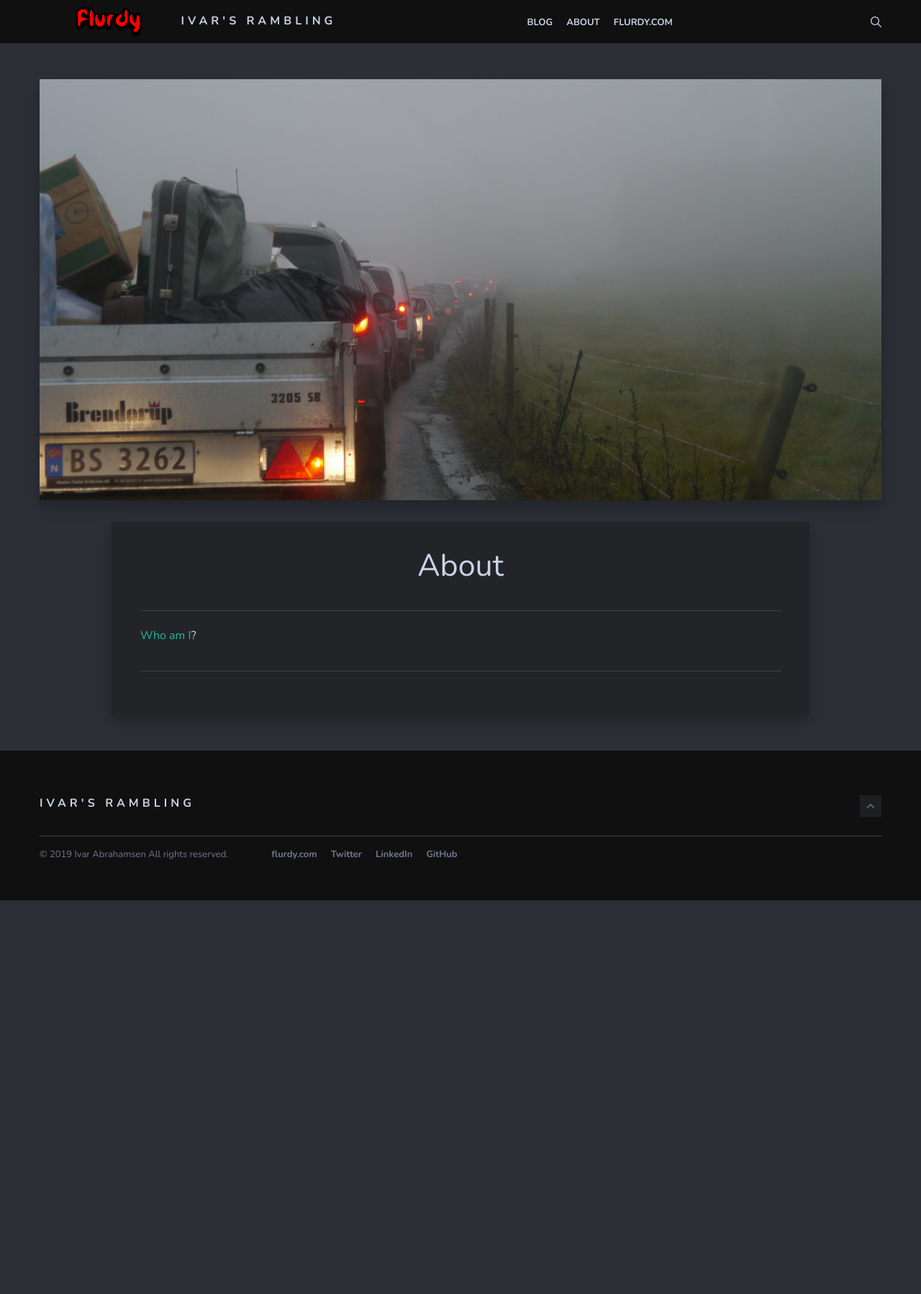
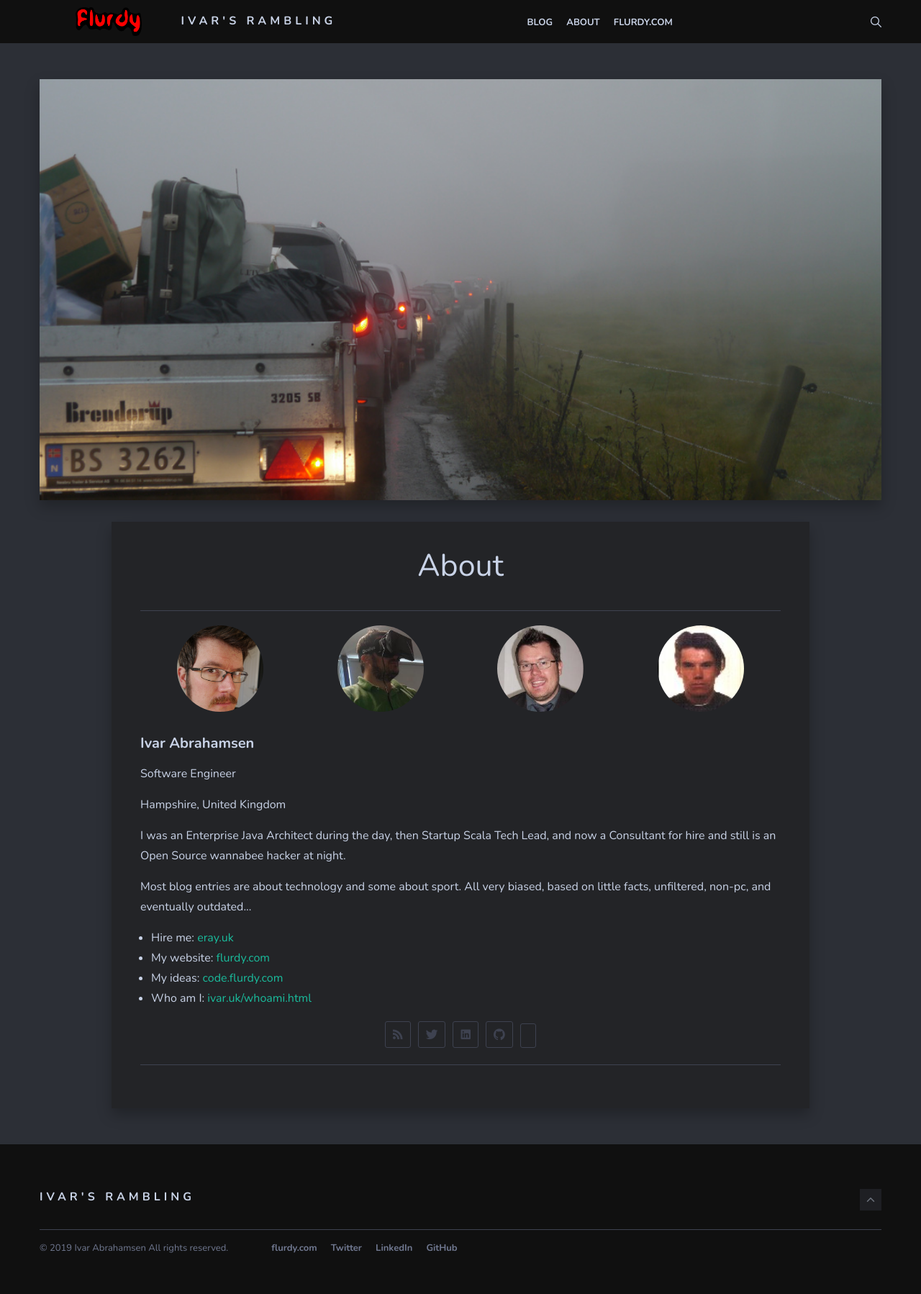
Before and after one commit to flurdy/blog, a Jekyll site: the page built from _pages/about.html, in a window 1280 px wide. Shown: the whole page at 72% size. Built offline with Jekyll 4.4.1, drawn with Linux system fonts in a browser that asks for light colours; before the commit the page ends 1251 px from its top, so only the background shows below that.

Commit message:
About page

```diff
--- a/_config.yml
+++ b/_config.yml
@@ -16,12 +16,31 @@
 
 title: Ivar's rambling
 # email: blog@flurdy.tldreplcewithdotemail
-jobtitle: Software Engineer
 copyright_year: 2019
 copyright_name: Ivar Abrahamsen
 author-name: Ivar Abrahamsen
+author-jobtitle: Software Engineer
+author-location: Hampshire, United Kingdom
 author-avatar: me/stash2.jpg
-
+author-avatar1: me/oculus.jpg
+author-avatar2: me/ivarslips.jpg
+author-avatar3: me/skina.jpg
+author-description: >-
+  I was an Enterprise Java Architect during the day,
+  then Startup Scala Tech Lead,
+  and now a Consultant for hire
+  and still is an Open Source wannabee hacker at night.
+author-description1: >-
+  Most blog entries are about technology and some about sport.
+  All very biased, based on little facts, unfiltered, non-pc,
+  and eventually outdated...
+author-description2: >-
+  <ul>
+    <li>Hire me: <a href="https//eray.uk">eray.uk</a></li>
+    <li>My website: <a href="https//flurdy.com">flurdy.com</a></li>
+    <li>My ideas: <a href="https//code.flurdy.com">code.flurdy.com</a></li>
+    <li>Who am I: <a href="https//ivar.uk/whoami.html">ivar.uk/whoami.html</a></li>
+  </ul>
 description: >- # this means to ignore newlines until "baseurl:"
   The ramblings of Ivar Abrahamsen at flurdy.com.
   Contain ideas, ranting at innocents, blinkered sporting opinions,
--- a/_includes/main.scss
+++ b/_includes/main.scss
@@ -26,6 +26,7 @@
 @import '4-layouts/post';
 @import '4-layouts/page';
 @import '4-layouts/tags';
+@import '4-layouts/about';
 
 // 5-TRUMPS
 @import '5-trumps/helpers';
--- a/_includes/sidebar.html
+++ b/_includes/sidebar.html
@@ -31,7 +31,7 @@
        <h4><a href="{{ "/about/" | prepend: site.baseurl }}">{{ site.author-name }}</a></h4>
     </div>
     <div class="author-jobtitle">
-       <p>{{ site.jobtitle }}</p>
+       <p>{{ site.author-jobtitle }}</p>
     </div>
   </div>
 
--- /dev/null
+++ b/_pages/about.html
@@ -0,0 +1,106 @@
+---
+layout: page
+title: About
+image: carfogdump.jpg
+permalink: /about/
+---
+
+<div class="about">
+   <div class="container about-author">
+      <div class="row">
+         <div class="about-author-avatar">
+            <img class="top20" src="{{"/img/" | prepend: site.baseurl | append : site.author-avatar }}" />
+         </div>
+         {% if site.author-avatar1 %}
+            <div class="about-author-avatar">
+               <img src="{{"/img/" | prepend: site.baseurl | append : site.author-avatar1 }}" />
+            </div>
+         {% endif %}
+         {% if site.author-avatar1 %}
+            <div class="about-author-avatar">
+               <img src="{{"/img/" | prepend: site.baseurl | append : site.author-avatar2 }}" />
+            </div>
+         {% endif %}
+         {% if site.author-avatar1 %}
+            <div class="about-author-avatar">
+               <img src="{{"/img/" | prepend: site.baseurl | append : site.author-avatar3 }}" />
+            </div>
+         {% endif %}
+      </div>
+      <div class="row about-author-name">
+         <h4>{{ site.author-name }}</h4>
+      </div>
+      <div class="row about-author-jobtitle">
+         <p>{{ site.author-jobtitle }}</p>
+      </div>
+      <div class="row about-author-location">
+         <p>{{ site.author-location }}</p>
+      </div>
+   </div>
+
+   <div class="container">
+      <div class="row">
+
+         <p>
+            {{ site.author-description }}
+         </p>
+         {% if site.author-description1 %}
+            <p>
+               {{ site.author-description1 }}
+            </p>
+         {% endif %}
+         {% if site.author-description2 %}
+         <p>
+            {{ site.author-description2 }}
+         </p>
+         {% endif %}
+         {% if site.author-description3 %}
+         <p>
+            {{ site.author-description3 }}
+         </p>
+         {% endif %}
+
+      </div>
+   </div>
+
+   <div class="container">
+      <ul class="social-profiles list-reset">
+
+         <li class="social-profiles-item">
+            <a href="{{ root_url }}{{ site.baseurl }}/feed.xml" class="social-profiles-link"><i
+                  class="ion ion-logo-rss"></i></a>
+         </li>
+
+         {% if site.twitter %}
+         <li class="social-profiles-item">
+            <a href="{{ site.twitter }}" class="social-profiles-link"><i class="ion ion-logo-twitter"></i></a>
+         </li>
+         {% else %} {% endif %}
+
+         {% if site.linkedin %}
+         <li class="social-profiles-item">
+            <a href="{{ site.linkedin }}" class="social-profiles-link"><i class="ion ion-logo-linkedin"></i></a>
+         </li>
+         {% else %} {% endif %}
+
+         {% if site.github %}
+         <li class="social-profiles-item">
+            <a href="{{ site.github }}" class="social-profiles-link"><i class="ion ion-logo-github"></i></a>
+         </li>
+         {% else %} {% endif %}
+
+         <!-- {% if site.contact %}
+         <li class="social-profiles-item">
+         <a href="{{ site.contact }}" class="social-profiles-link"><i class="ion ion-mail"></i></a>
+         </li>
+         {% else %} {% endif %} -->
+
+         {% if site.keybase %}
+         <li class="social-profiles-item">
+            <a href="{{ site.keybase }}" class="social-profiles-link"><i class="ion ion-key"></i></a>
+         </li>
+         {% else %} {% endif %}
+      </ul>
+   </div>
+
+</div>
--- a/_pages/about.md
+++ /dev/null
@@ -1,8 +0,0 @@
----
-layout: page
-title: About
-image: carfogdump.jpg
-permalink: /about/
----
-
-[Who am I](https://ivar.uk/whoami.html)?
--- /dev/null
+++ b/_sass/4-layouts/_about.scss
@@ -0,0 +1,38 @@
+.about {
+   .about-author {
+      text-align: center;
+      .about-author-avatar {
+         margin: 0 auto 3px auto;
+         position: relative;
+         width: 60px;
+         height: 60px;
+         overflow: hidden;
+         border-radius: 50%;
+         img {
+            width: 100%;
+            height: auto;
+         }
+         img.top20 {
+            margin-top: -10px;
+         }
+      }
+      .about-author-name {
+         margin-top: 20px;
+      }
+   }
+}
+
+@media only screen and (min-width: 768px) {
+   .about {
+      .about-author {
+         .about-author-avatar {
+            margin: 0 auto 10px auto;
+            width: 120px;
+            height: 120px;
+            img.top20 {
+               margin-top: -20px;
+            }
+         }
+      }
+   }
+}
```
